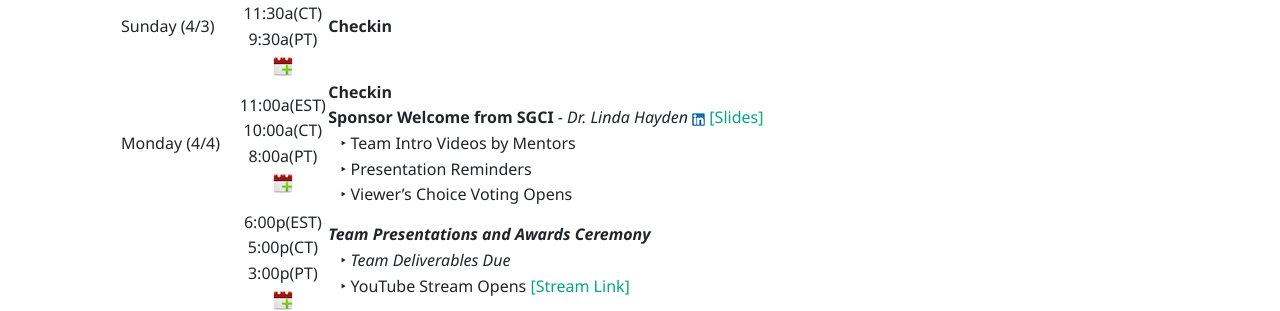
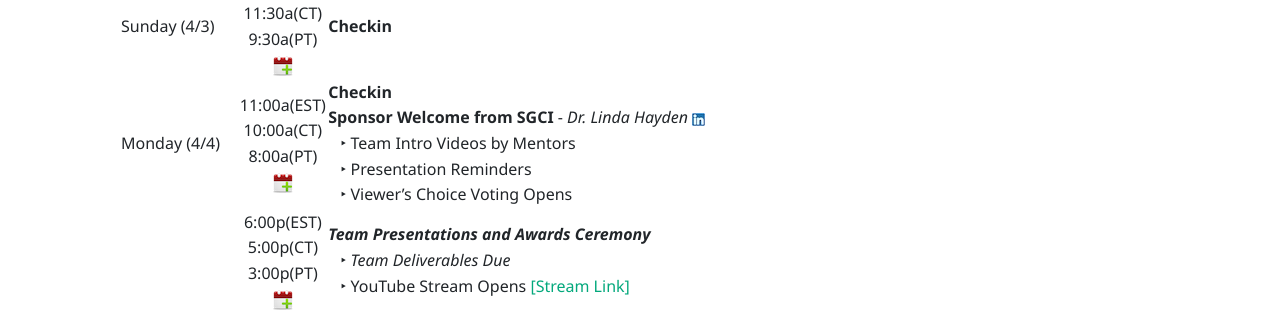
Before and after one commit to HackHPC/ADMI22, a Jekyll site: the page built from _pages/schedule.md, in a window 1280 px wide and 900 px high, scrolled down 650 px. Shown: the part 395-706 px from the top of the window. Built offline with Jekyll 4.4.1, drawn with Linux system fonts in a browser that asks for light colours; nearby versions of some CDN libraries; comment, search, counter and statistics services are not loaded.

Commit message:
removed sgci slides link

```diff
--- a/_pages/schedule.md
+++ b/_pages/schedule.md
@@ -15,5 +15,5 @@ comments: true
 | Saturday (4/2) | 11:00a(EST)<br>10:00a(CT)<br>8:00a(PT)<br>[![Calendar](assets/images/cal-icon.png)]() |  **Checkin** <br> **Sponsor Welcome from Omnibond** - _Amy Cannon_ [![LinkedIn](assets/images/sm_linkedinicon.jpeg)](https://www.linkedin.com/in/amy-cannon-46230b31/)<br> &ensp; ‣ Team Goal(s) <br> &ensp; ‣ at least 2 tasks to be completed by Saturday Evening Checkin|
 |  | 6:00p(EST)<br>5:00p(CT)<br>3:00p(PT)<br>[![Calendar](assets/images/cal-icon.png)]() |  **Checkin** <br> &ensp; ‣ _1 Day Progress Challenge_ |
 | Sunday (4/3) | 12:30p(EST)<br>11:30a(CT)<br>9:30a(PT)<br>[![Calendar](assets/images/cal-icon.png)]() |  **Checkin**  |
-| Monday (4/4) | 11:00a(EST)<br>10:00a(CT)<br>8:00a(PT)<br>[![Calendar](assets/images/cal-icon.png)]() |  **Checkin** <br> **Sponsor Welcome from SGCI** - _Dr. Linda Hayden_ [![LinkedIn](assets/images/sm_linkedinicon.jpeg)](https://www.linkedin.com/in/linda-hayden-5a8b424/) [[Slides]](Training_Slides/Science%20Gateways%20Community%20Institute.pdf)<br> &ensp; ‣ Team Intro Videos by Mentors <br> &ensp; ‣ Presentation Reminders <br> &ensp; ‣ Viewer's Choice Voting Opens |
+| Monday (4/4) | 11:00a(EST)<br>10:00a(CT)<br>8:00a(PT)<br>[![Calendar](assets/images/cal-icon.png)]() |  **Checkin** <br> **Sponsor Welcome from SGCI** - _Dr. Linda Hayden_ [![LinkedIn](assets/images/sm_linkedinicon.jpeg)](https://www.linkedin.com/in/linda-hayden-5a8b424/)<br> &ensp; ‣ Team Intro Videos by Mentors <br> &ensp; ‣ Presentation Reminders <br> &ensp; ‣ Viewer's Choice Voting Opens |
 |  | 6:00p(EST)<br>5:00p(CT)<br>3:00p(PT)<br>[![Calendar](assets/images/cal-icon.png)]() | **_Team Presentations and Awards Ceremony_** <br> &ensp; ‣ _Team Deliverables Due_ <br> &ensp; ‣ YouTube Stream Opens [[Stream Link]]() |
```
